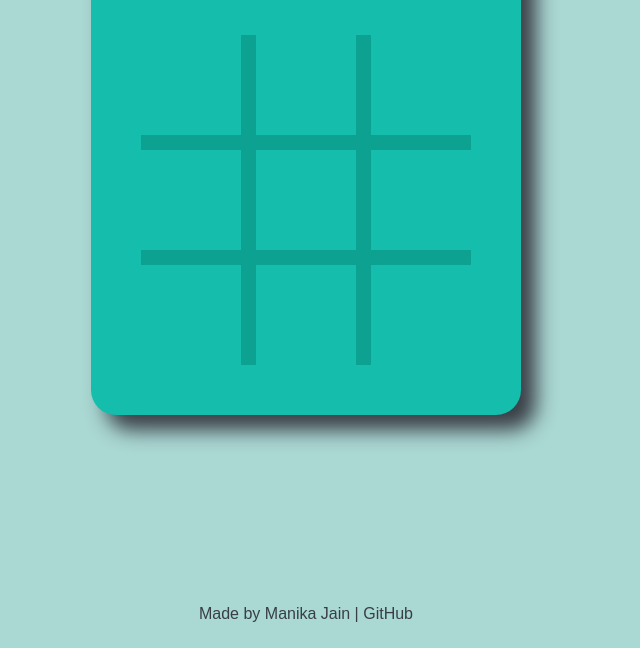
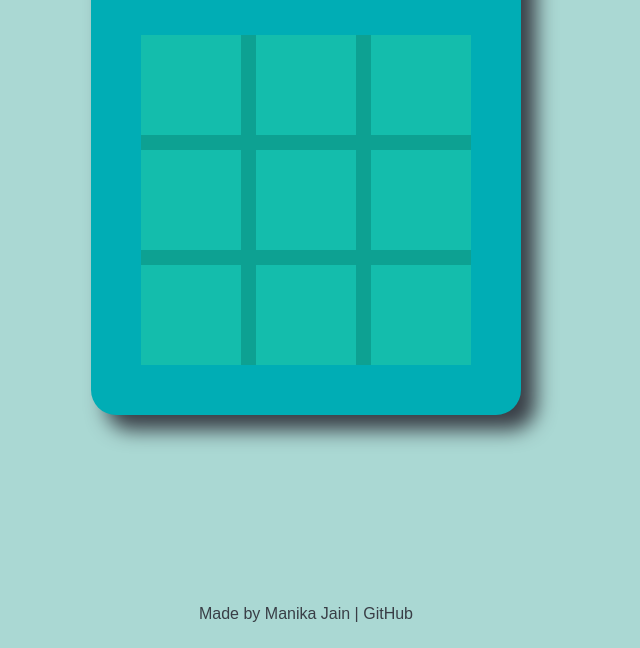
Before and after one commit to manikajain11/Unbeatable-Tic-Tac-Toe, a plain HTML site: page index.html in a window 1280 px wide. Shown: the part 152-800 px from the top of the page, without its empty margins (334-974 px from the left). Drawn offline with Linux system fonts and the light colour scheme.

Commit message:
Update style.css

```diff
--- a/style.css
+++ b/style.css
@@ -13,7 +13,7 @@ body {
 }
 
 .container{
-    background: #14BDAC;
+    background: #00adb5;
     margin: 50px;
     padding: 50px;
     border-radius: 25px;
```
